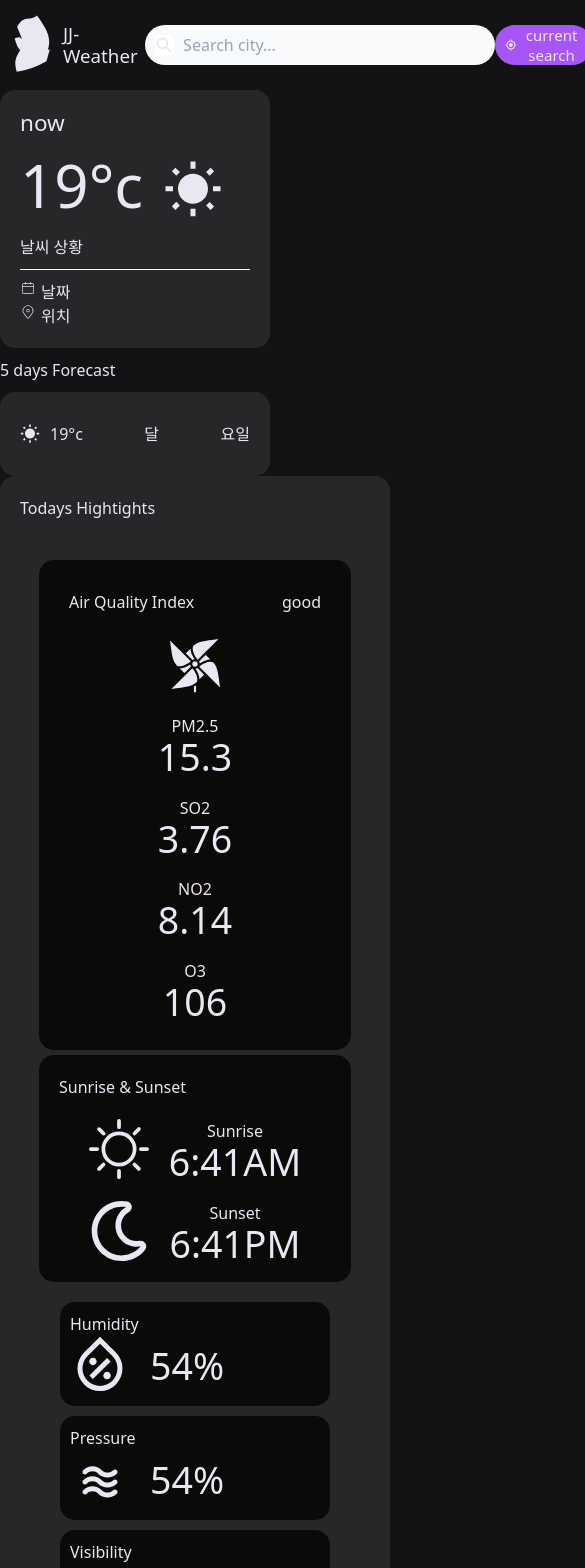
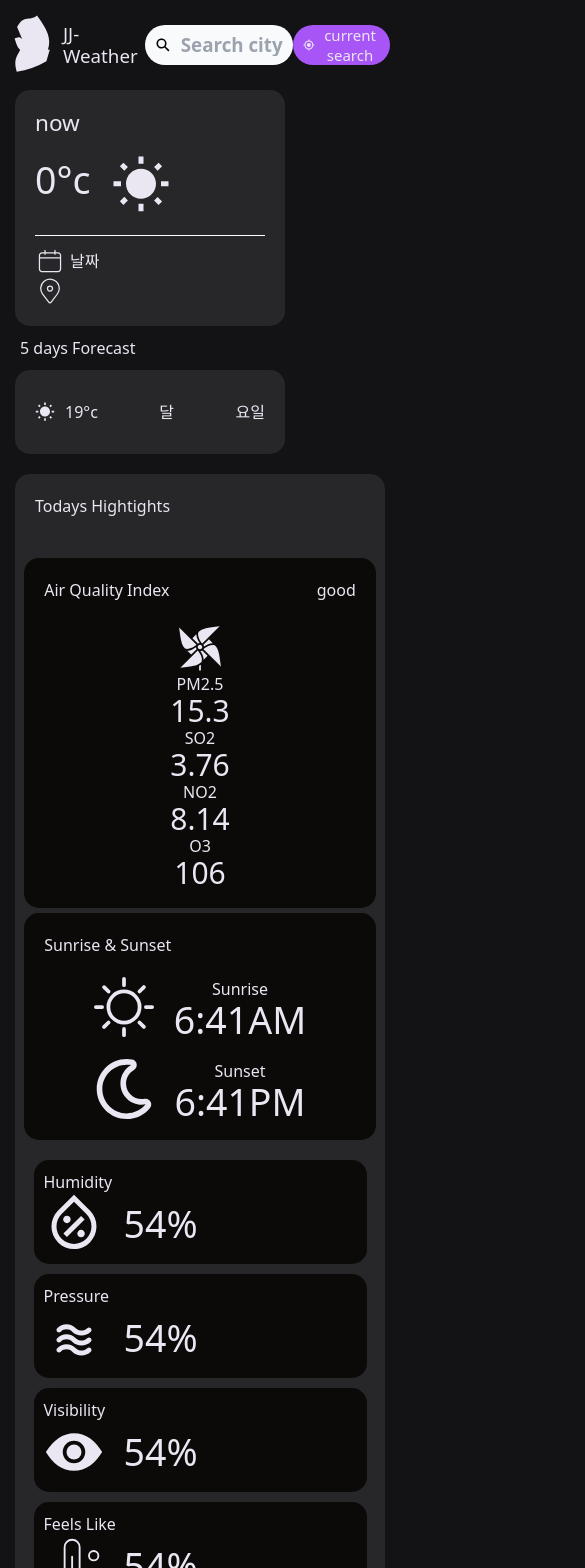
Before and after one commit to jang95/React-Projects, a React (Vite) app in the folder JJ-Weather-App/: page / in a window 390 px wide. Shown: the top 1568 px of the page, 585 px wide, since content can reach past the window. Built offline with nearby package versions, Linux system fonts and the light colour scheme; no server answers.

Commit message:
style: Completed responsive styling for side and main

```diff
--- a/JJ-Weather-App/package.json
+++ b/JJ-Weather-App/package.json
@@ -10,10 +10,12 @@
     "preview": "vite preview"
   },
   "dependencies": {
+    "@reduxjs/toolkit": "^2.2.4",
     "axios": "^1.6.8",
     "react": "^18.2.0",
     "react-dom": "^18.2.0",
-    "react-icons": "^5.2.1"
+    "react-icons": "^5.2.1",
+    "react-redux": "^9.1.2"
   },
   "devDependencies": {
     "@types/react": "^18.2.37",
--- a/JJ-Weather-App/src/App.tsx
+++ b/JJ-Weather-App/src/App.tsx
@@ -4,6 +4,9 @@ import { fetchWeatherData } from './api/weather';
 import Header from './components/Header';
 import Aside from './components/Aside';
 import Main from './components/Main';
+import { CurrentData, WeatherData } from './types/currentData';
+import { useAppDispatch } from './hooks';
+import { setCurrentData } from './store/slice/weatherDataSlice';
 
 const geolocationOptions = {
   enableHighAccuracy: true,
@@ -13,21 +16,48 @@ const geolocationOptions = {
 
 function App() {
   const { location, error } = useGeoLocation(geolocationOptions);
+  const dispatch = useAppDispatch();
 
   useEffect(() => {
+    const fetchData = async () => {
       if (location) {
-      fetchWeatherData(location);
+        const data = await fetchWeatherData(location);
+        setCityCurData(data);
       } else {
         console.log(error);
       }
+    };
+
+    fetchData();
+    // eslint-disable-next-line react-hooks/exhaustive-deps
   }, [location, error]);
 
+  const setCityCurData = (data: WeatherData) => {
+    const { name, main, weather, wind, rain, snow, sys } = data;
+
+    const result: CurrentData = {
+      name,
+      main,
+      weather: weather[0],
+      wind,
+      rain,
+      snow,
+      sys,
+    };
+
+    dispatch(setCurrentData(result));
+  };
+
   return (
-    <div className='max-w-[1200px] mx-auto'>
+    <div className='max-w-[1280px] mx-auto'>
       <Header />
-      <div className='flex justify-between flex-wrap'>
+      <div className='flex flex-wrap justify-between gap-8 mx-4'>
+        <div className='w-calc(100% - 270px)'>
           <Aside />
+        </div>
+        <div className='xl:w-[75%] lg:w-[70%] md:w-[60%] w-full'>
           <Main />
+        </div>
       </div>
     </div>
   );
--- a/JJ-Weather-App/src/api/weather.ts
+++ b/JJ-Weather-App/src/api/weather.ts
@@ -8,8 +8,6 @@ export const fetchCityWeatherData = async (city: string) => {
     const response = await axios.get(
       `${BASE_URL}?q=${city}&appid=${API_KEY}&units=metric`
     );
-
-    console.log('현재 도시 날씨 정보', response.data);
 
     return response.data;
   } catch (error) {
--- a/JJ-Weather-App/src/components/Aside.tsx
+++ b/JJ-Weather-App/src/components/Aside.tsx
@@ -1,28 +1,33 @@
 import { CiCalendar, CiLocationOn } from 'react-icons/ci';
 import { MdWbSunny } from 'react-icons/md';
+import { useAppSelector } from '../hooks';
+import { RootState } from '../store';
 
 const Aside = () => {
+  const curWeatherData = useAppSelector(
+    (state: RootState) => state.currentData
+  );
   return (
-    <div className='flex flex-col gap-4'>
+    <div className='flex flex-col gap-4 md: ml-2'>
       <div className='w-[270px] bg-zinc-800 rounded-3xl p-8'>
         <span className='text-4xl'>now</span>
         <div className='flex items-center gap-8 py-4'>
-          <span className='text-8xl py-4'>19°c</span>
+          <span className='text-6xl py-4'>{curWeatherData.main.temp}°c</span>
           <MdWbSunny className='w-24 h-24 mt-4' />
         </div>
-        <span>날씨 상황</span>
+        <span>{curWeatherData.weather.main}</span>
         <div className='border-b-white border-b-[1px] my-4' />
-        <div className='flex gap-2'>
-          <CiCalendar />
+        <div className='flex items-center gap-2'>
+          <CiCalendar className='w-12 h-12' />
           날짜
         </div>
-        <div className='flex gap-2'>
-          <CiLocationOn />
-          위치
+        <div className='flex items-center gap-2'>
+          <CiLocationOn className='w-12 h-12' />
+          {curWeatherData.name}
         </div>
       </div>
 
-      <span>5 days Forecast</span>
+      <span className='pl-2'>5 days Forecast</span>
 
       <div className='w-[270px] bg-zinc-800 rounded-3xl p-8'>
         <div className='flex justify-between my-4'>
--- a/JJ-Weather-App/src/components/Header.tsx
+++ b/JJ-Weather-App/src/components/Header.tsx
@@ -3,28 +3,46 @@ import { GiSouthKorea } from 'react-icons/gi';
 import { IoSearchSharp } from 'react-icons/io5';
 import { MdOutlineMyLocation } from 'react-icons/md';
 import { fetchCityWeatherData } from '../api/weather';
+import { useAppDispatch } from '../hooks';
+import { setCurrentData } from '../store/slice/weatherDataSlice';
+import { CurrentData, WeatherData } from '../types/currentData';
 
 const Header = () => {
   const [term, setTerm] = useState('');
+  const dispatch = useAppDispatch();
 
-  const getCityWeatherData = async (
-    event: React.FormEvent<HTMLFormElement>
-  ) => {
+  const citySearch = async (event: React.FormEvent<HTMLFormElement>) => {
     event.preventDefault();
     const data = await fetchCityWeatherData(term);
-    console.log('확인', data);
+
+    setCityCurData(data);
+  };
+
+  const setCityCurData = (data: WeatherData) => {
+    const { name, main, weather, wind, rain, snow, sys } = data;
+
+    const result: CurrentData = {
+      name,
+      main,
+      weather: weather[0],
+      wind,
+      rain,
+      snow,
+      sys,
+    };
+    dispatch(setCurrentData(result));
   };
 
   return (
-    <header className='flex justify-between items-center min-w-[300px] mx-auto py-4'>
+    <header className='flex justify-between items-center min-w-[300px] mx-auto py-4 md:mx-2'>
       <div className='flex items-center'>
         <GiSouthKorea className='w-28 h-28' />
         <span className='text-3xl'>JJ-Weather</span>
       </div>
 
-      <form className='flex' onSubmit={getCityWeatherData}>
-        <div className='flex items-center w-[350px] h-16 px-4 gap-4 rounded-full bg-slate-50'>
-          <IoSearchSharp className='bg-white w-8 h-8' />
+      <form className='flex' onSubmit={citySearch}>
+        <div className='flex items-center w-[100%] h-16 px-4 gap-4 rounded-full bg-slate-50 text-black text-3xl font-bold'>
+          <IoSearchSharp className='w-8 h-8' color='black' />
           <input
             className='outline-none'
             type='text'
--- a/JJ-Weather-App/src/components/Main.tsx
+++ b/JJ-Weather-App/src/components/Main.tsx
@@ -8,43 +8,45 @@ import { PiThermometerThin } from 'react-icons/pi';
 
 const Main = () => {
   return (
-    <div className='flex justify-center items-center'>
-      <div className='min-w-[270px] bg-zinc-800 rounded-3xl'>
+    <div className='flex justify-center min-w-[270px] items-center w-full bg-zinc-800 rounded-3xl ml-2'>
+      <div className='w-full'>
         <span className='p-8'>Todays Hightights</span>
 
-        <div className='flex flex-wrap justify-evenly py-8 gap-2'>
-          <div className='p-12 rounded-3xl bg-stone-950 w-4/5 md:w-[48%] mx-auto'>
+        <div className='flex flex-wrap w-full justify-between py-8 gap-2'>
+          <div className='p-8 rounded-3xl w-[95%] lg:w-[48%] bg-stone-950 mx-auto '>
             <div className='flex justify-between pb-8'>
               <span>Air Quality Index</span>
               <span>good</span>
             </div>
-            <div className='flex flex-col md:flex-row items-center gap-8'>
-              <GiPaperWindmill className='w-24 h-24' />
+            <div className='flex flex-col md:flex-row items-center justify-evenly'>
+              <div className='flex'>
+                <GiPaperWindmill className='w-20 h-20' />
+              </div>
               <div className='flex flex-col items-center '>
                 <span>PM2.5</span>
-                <span className='text-6xl'>15.3</span>
+                <span className='text-5xl'>15.3</span>
               </div>
               <div className='flex flex-col items-center '>
                 <span>SO2</span>
-                <span className='text-6xl'>3.76</span>
+                <span className='text-5xl'>3.76</span>
               </div>
               <div className='flex flex-col items-center '>
                 <span>NO2</span>
-                <span className='text-6xl'>8.14</span>
+                <span className='text-5xl'>8.14</span>
               </div>
               <div className='flex flex-col items-center '>
                 <span>O3</span>
-                <span className='text-6xl'>106</span>
+                <span className='text-5xl'>106</span>
               </div>
             </div>
           </div>
 
           {/* sunrise */}
-          <div className='p-8 rounded-3xl bg-stone-950 w-4/5 md:w-[48%] mx-auto'>
+          <div className='p-8 rounded-3xl bg-stone-950 w-[95%] lg:w-[48%] mx-auto'>
             <div className='flex justify-between pb-8'>
               <span>Sunrise & Sunset</span>
             </div>
-            <div className='flex flex-col md:flex-row items-center gap-8'>
+            <div className='flex flex-col justify-evenly items-center gap-8 md:flex-row md:gap-4'>
               <div className='flex gap-8'>
                 <GoSun className='w-24 h-24' />
                 <div className='flex flex-col items-center'>
@@ -64,28 +66,28 @@ const Main = () => {
         </div>
 
         <div className='flex flex-wrap justify-evenly'>
-          <div className='rounded-3xl p-4 bg-stone-950 w-[270px] md:w-1/2 lg:w-[22%] mb-4'>
+          <div className='rounded-3xl p-4 bg-stone-950 w-[90%] md:w-[45%] lg:w-[22%] mb-4'>
             <span>Humidity</span>
             <div className='flex items-center gap-8'>
               <RiWaterPercentLine className='w-24 h-24' />
               <span className='text-6xl'>54%</span>
             </div>
           </div>
-          <div className='rounded-3xl p-4 bg-stone-950 w-[270px] md:w-1/2 lg:w-[22%] mb-4'>
+          <div className='rounded-3xl p-4 bg-stone-950 w-[90%] md:w-[45%] lg:w-[22%] mb-4'>
             <span>Pressure</span>
             <div className='flex items-center gap-8'>
               <TiWaves className='w-24 h-24' />
               <span className='text-6xl'>54%</span>
             </div>
           </div>
-          <div className='rounded-3xl p-4 bg-stone-950 w-[270px] md:w-1/2 lg:w-[22%] mb-4'>
+          <div className='rounded-3xl p-4 bg-stone-950 w-[90%] md:w-[45%] lg:w-[22%] mb-4'>
             <span>Visibility</span>
             <div className='flex items-center gap-8'>
               <IoEyeSharp className='w-24 h-24 color-white' />
               <span className='text-6xl'>54%</span>
             </div>
           </div>
-          <div className='rounded-3xl p-4 bg-stone-950 w-[270px] md:w-1/2 lg:w-[22%] mb-4'>
+          <div className='rounded-3xl p-4 bg-stone-950 w-[90%] md:w-[45%] lg:w-[22%] mb-4'>
             <span>Feels Like</span>
             <div className='flex items-center gap-8'>
               <PiThermometerThin className='w-24 h-24' />
--- /dev/null
+++ b/JJ-Weather-App/src/hooks/index.ts
@@ -0,0 +1,5 @@
+import { useDispatch, useSelector } from 'react-redux';
+import type { RootState, AppDispatch } from '../store';
+
+export const useAppDispatch = useDispatch.withTypes<AppDispatch>();
+export const useAppSelector = useSelector.withTypes<RootState>();
--- a/JJ-Weather-App/src/main.tsx
+++ b/JJ-Weather-App/src/main.tsx
@@ -1,5 +1,11 @@
 import ReactDOM from 'react-dom/client';
 import App from './App.tsx';
 import './index.css';
+import { store } from './store/index.ts';
+import { Provider } from 'react-redux';
 
-ReactDOM.createRoot(document.getElementById('root')!).render(<App />);
+ReactDOM.createRoot(document.getElementById('root')!).render(
+  <Provider store={store}>
+    <App />
+  </Provider>
+);
--- /dev/null
+++ b/JJ-Weather-App/src/store/index.ts
@@ -0,0 +1,11 @@
+import { configureStore } from '@reduxjs/toolkit';
+import { currentDataReducer } from './slice/weatherDataSlice';
+
+export const store = configureStore({
+  reducer: {
+    currentData: currentDataReducer,
+  },
+});
+
+export type RootState = ReturnType<typeof store.getState>;
+export type AppDispatch = typeof store.dispatch;
--- /dev/null
+++ b/JJ-Weather-App/src/store/slice/weatherDataSlice.ts
@@ -0,0 +1,46 @@
+import { PayloadAction, createSlice } from '@reduxjs/toolkit';
+import { CurrentData } from '../../types/currentData';
+
+const initialState: CurrentData = {
+  name: '',
+  main: {
+    feels_like: 0,
+    humidity: 0,
+    pressure: 0,
+    temp: 0,
+    temp_max: 0,
+    temp_min: 0,
+  },
+  weather: {
+    description: '',
+    icon: '',
+    id: 0,
+    main: '',
+  },
+  wind: {
+    deg: 0,
+    gust: 0,
+    speed: 0,
+  },
+  sys: {
+    type: 0,
+    id: 0,
+    country: '',
+    sunrise: 0,
+    sunset: 0,
+  },
+};
+
+export const currentDataSlice = createSlice({
+  name: 'currentData',
+  initialState,
+  reducers: {
+    setCurrentData: (state, action: PayloadAction<CurrentData>) => {
+      return action.payload;
+    },
+  },
+});
+
+export const { setCurrentData } = currentDataSlice.actions;
+
+export const currentDataReducer = currentDataSlice.reducer;
--- /dev/null
+++ b/JJ-Weather-App/src/types/currentData.ts
@@ -0,0 +1,90 @@
+export interface CurrentData {
+  name: string;
+  main: Partial<MainData>;
+  weather: {
+    description: string;
+    icon: string;
+    id: number;
+    main: string;
+  };
+  wind: Partial<WindData>;
+  rain?: Partial<PrecipitationData> | undefined;
+  snow?: Partial<PrecipitationData> | undefined;
+  sys: Partial<SysData>;
+}
+
+export interface MainData {
+  feels_like: number;
+  humidity: number;
+  pressure: number;
+  temp: number;
+  temp_max: number;
+  temp_min: number;
+}
+
+export interface WindData {
+  deg: number;
+  gust: number;
+  speed: number;
+}
+
+export interface PrecipitationData {
+  '1h': number;
+}
+
+export interface SysData {
+  type: number;
+  id: number;
+  country: string;
+  sunrise: number;
+  sunset: number;
+}
+
+export interface WeatherData {
+  coord: {
+    lon: number;
+    lat: number;
+  };
+  weather: [
+    {
+      id: number;
+      main: string;
+      description: string;
+      icon: string;
+    }
+  ];
+  base: string;
+  main: {
+    temp: number;
+    feels_like: number;
+    temp_min: number;
+    temp_max: number;
+    pressure: number;
+    humidity: number;
+    sea_level: number;
+    grnd_level: number;
+  };
+  visibility: number;
+  wind: {
+    speed: number;
+    deg: number;
+    gust: number;
+  };
+  clouds: {
+    all: number;
+  };
+  dt: number;
+  sys: {
+    type: number;
+    id: number;
+    country: string;
+    sunrise: number;
+    sunset: number;
+  };
+  rain: Partial<PrecipitationData>;
+  snow: Partial<PrecipitationData>;
+  timezone: number;
+  id: number;
+  name: string;
+  cod: number;
+}
```
Also changed, not shown: JJ-Weather-App/src/uitls/uitl.ts (added, +47 -0 lines), 1 other file (tests, documents, lock files or other folders). Lines whose indentation alone changed are shown as unchanged.
